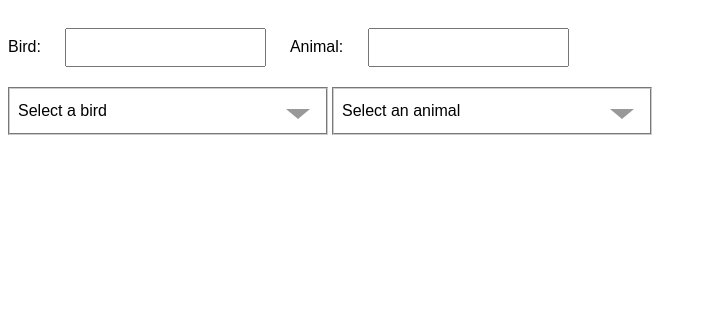
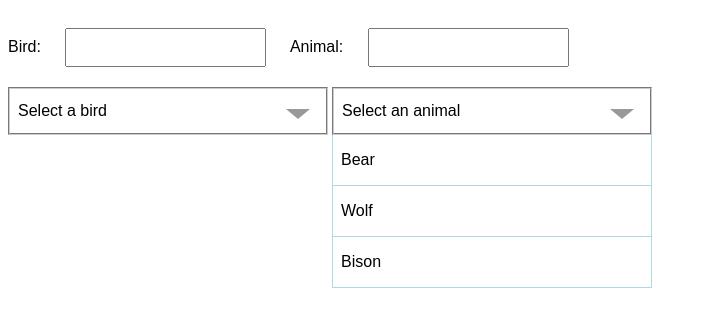
Before and after one commit to zoltantothcom/vanilla-js-dropdown, a plain HTML site: page index.html in a window 1280 px wide. Shown: the whole page, without its empty margins (0-707 px from the left). Drawn offline with Linux system fonts and the light colour scheme.

Commit message:
Initialized the selects in index.html

```diff
--- a/index.html
+++ b/index.html
@@ -36,5 +36,17 @@
             <li data-value="bison">Bison</li>
         </ul>
     </div>
+
+    <script>
+        var birdSelect = new CustomSelect({
+            elem: 'bird-select'
+        });
+
+        var animalSelect = new CustomSelect({
+            elem: 'animal-select',
+            result: 'animal-select-result',
+            openSelect: true
+        });
+    </script>
 </body>
 </html>
```
